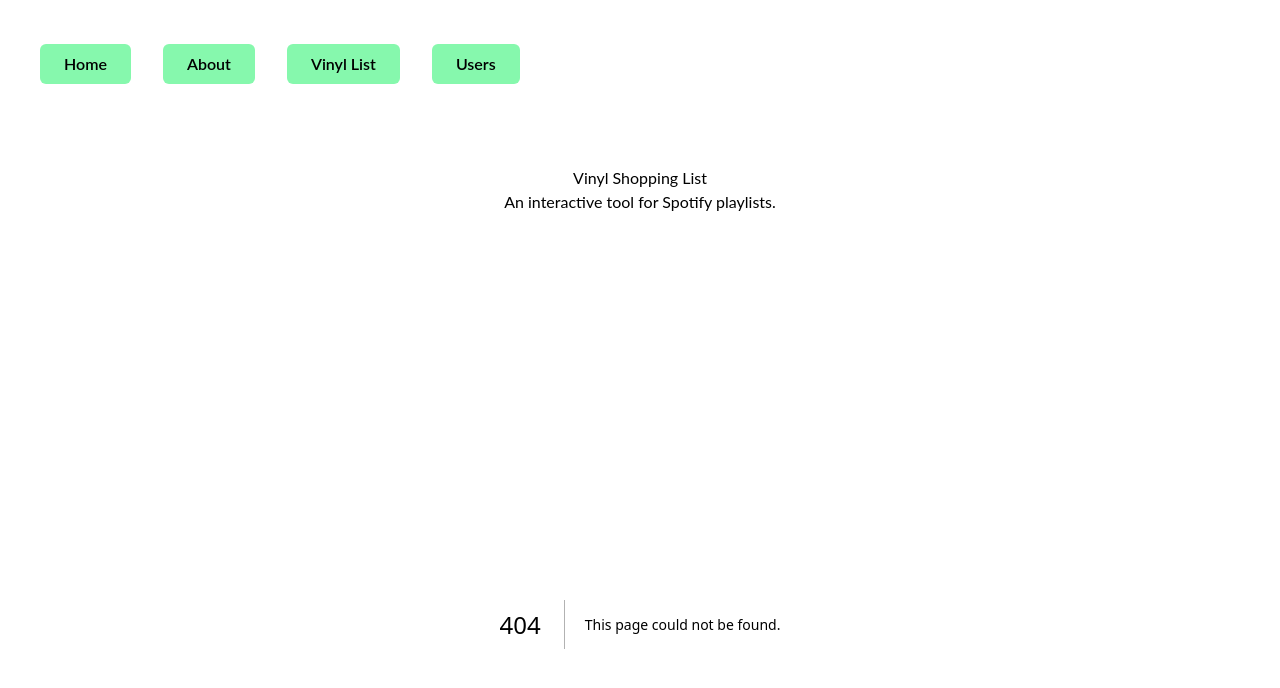
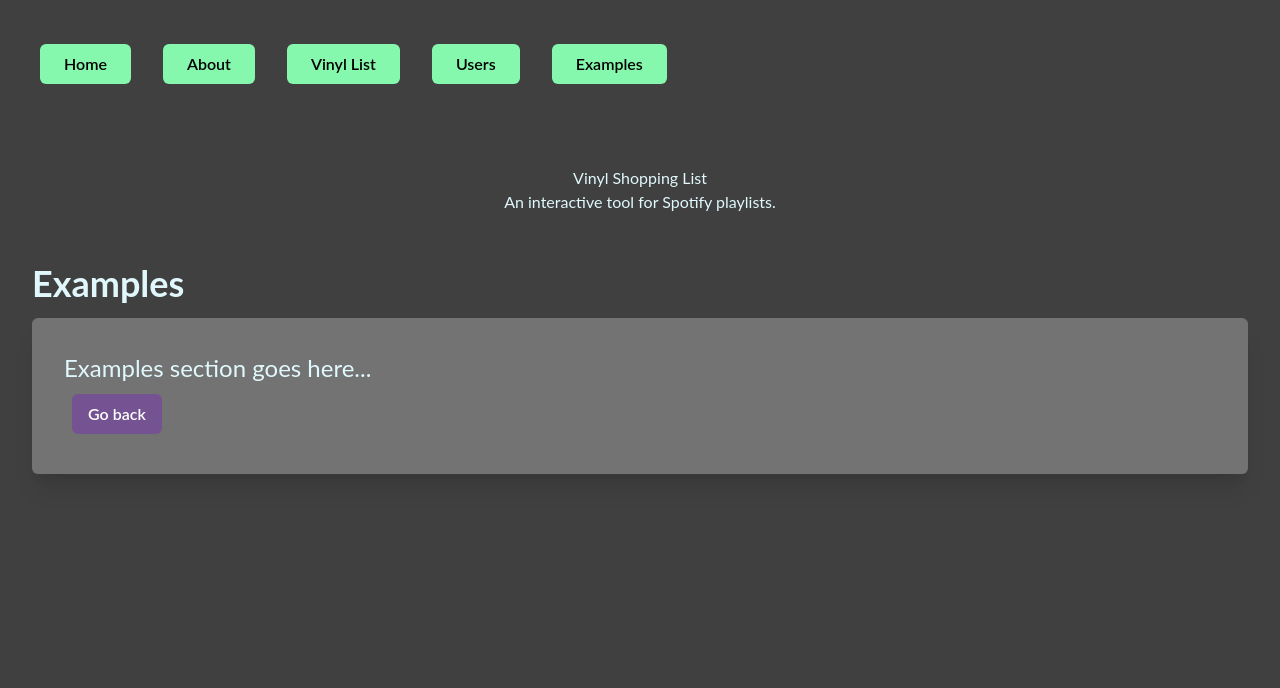
Before and after one commit to datoche-juarez/next-shopping-list, a Next.js app: page /examples in a window 1280 px wide. Before the commit this address had no page. Shown: the top 688 px of the page. Built offline with nearby package versions, Linux system fonts and the light colour scheme.

Commit message:
Updated routing for cards and navbar  and added examples page...

```diff
--- a/components/Nav.js
+++ b/components/Nav.js
@@ -51,6 +51,11 @@ const Nav = () => {
             Users
           </Button>
         </Link>
+        <Link href="/examples">
+          <Button variant="primary"  width="100%">
+            Examples
+          </Button>
+        </Link>
       </Stack>
     </Flex>
   );
--- /dev/null
+++ b/pages/examples.js
@@ -0,0 +1,27 @@
+import Meta from "../components/Meta";
+import Link from "next/link";
+
+import { Box, Button, Text, Stack } from "@chakra-ui/react";
+
+const examples = () => {
+  return (
+    <div as="flex" color="primary.main">
+      <Meta title="About" />
+      <Stack p="32px">
+        <Text as="b" fontSize="4xl">
+          Examples
+        </Text>
+        <Box boxShadow="xl" borderRadius="6" p="8" backgroundColor="bgGray.500">
+          <Text fontSize={{ sm: "xl", md: "2xl" }}>
+            Examples section goes here...
+          </Text>
+          <Link href="/">
+            <Button variant="highlight">Go back</Button>
+          </Link>
+        </Box>
+      </Stack>
+    </div>
+  );
+};
+
+export default examples;
```
Also changed, not shown: pages/index.js (+8 -11 lines).
